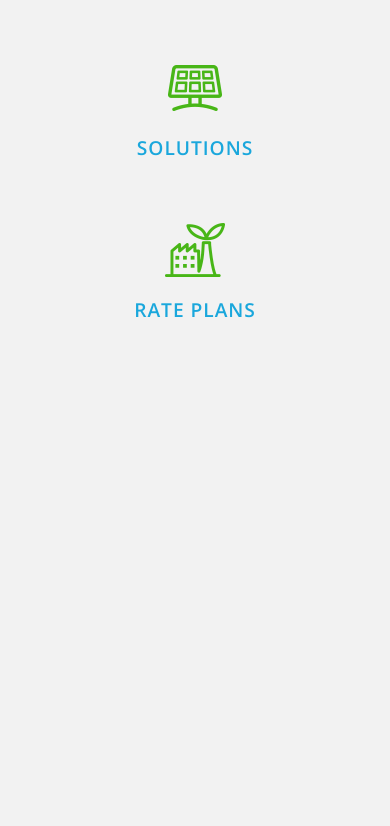
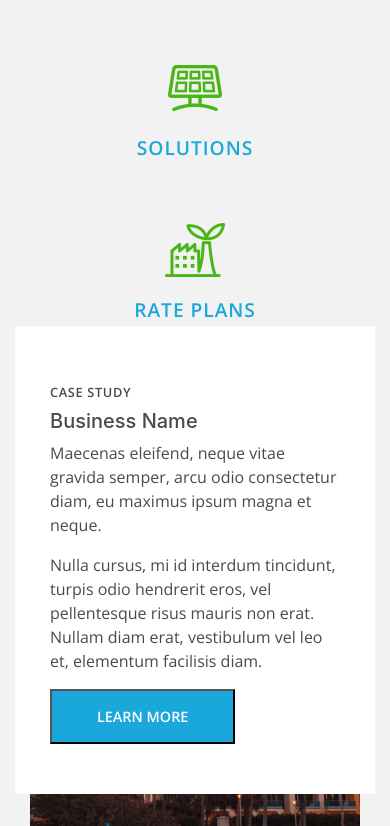
Before and after one commit to zorazky/energySite, a plain HTML site: page index.html in a window 390 px wide. Shown: the part 1157-1983 px from the top of the page. Before the commit the page ends 1486 px from the top, so only its background shows below. Drawn offline with nearby package versions, Linux system fonts and the light colour scheme.

Commit message:
case study section is ready for desktop, need to fix for responsive

```diff
--- a/index.html
+++ b/index.html
@@ -97,6 +97,29 @@
 
      </div>
 
+     <div id="caseStudySection" class="container">
+         <div class="col-md-6 offset-md-1">
+                <img src="img/case_study.jpg" width="100%" class="d-inline-block align-top" alt="">
+
+         </div>
+
+         <div class="myBox col-md-5 offset-md-6 col-12">
+             <div class="myBoxContent">
+                    <h6>Case Study</h6>
+                    <h5>Business Name</h5>
+
+                    <p>Maecenas eleifend, neque vitae gravida semper, arcu odio consectetur diam, eu maximus ipsum magna et neque.</p>
+                    <p>Nulla cursus, mi id interdum tincidunt, turpis odio hendrerit eros, vel pellentesque risus mauris non erat. Nullam diam erat, vestibulum vel leo et, elementum facilisis diam.</p>
+                    <button type="button" class="mainButton">Learn More</button>
+
+             </div>
+
+         </div>
+
+
+
+     </div>
+
     <script src="https://code.jquery.com/jquery-3.3.1.slim.min.js" integrity="sha384-q8i/X+965DzO0rT7abK41JStQIAqVgRVzpbzo5smXKp4YfRvH+8abtTE1Pi6jizo" crossorigin="anonymous"></script>
     <script src="https://cdnjs.cloudflare.com/ajax/libs/popper.js/1.14.6/umd/popper.min.js" integrity="sha384-wHAiFfRlMFy6i5SRaxvfOCifBUQy1xHdJ/yoi7FRNXMRBu5WHdZYu1hA6ZOblgut" crossorigin="anonymous"></script>
     <script src="https://stackpath.bootstrapcdn.com/bootstrap/4.2.1/js/bootstrap.min.js" integrity="sha384-B0UglyR+jN6CkvvICOB2joaf5I4l3gm9GU6Hc1og6Ls7i6U/mkkaduKaBhlAXv9k" crossorigin="anonymous"></script>
--- a/styles/main.css
+++ b/styles/main.css
@@ -69,3 +69,35 @@ p {
     text-transform: uppercase;
     padding-top:.7em;
 }
+
+#caseStudySection {
+    padding-top:8em;
+}
+
+.myBox {
+    background-color: #fff;
+
+    z-index: 2;
+    position: relative;
+
+    margin-top:-500px;
+
+}
+
+.myBoxContent {
+    padding:50px 20px;
+}
+
+h6 {
+    font-size:.8em;
+    color:#4a4a4a;
+    letter-spacing: 0.05em;
+    font-family: 'Open Sans', sans-serif;
+    font-weight: 600;
+    text-transform: uppercase;
+    padding-top:.7em;
+}
+
+h5 {
+    color: #4a4a4a;
+}
```
Also changed, not shown: img/case_study.jpg (added).
